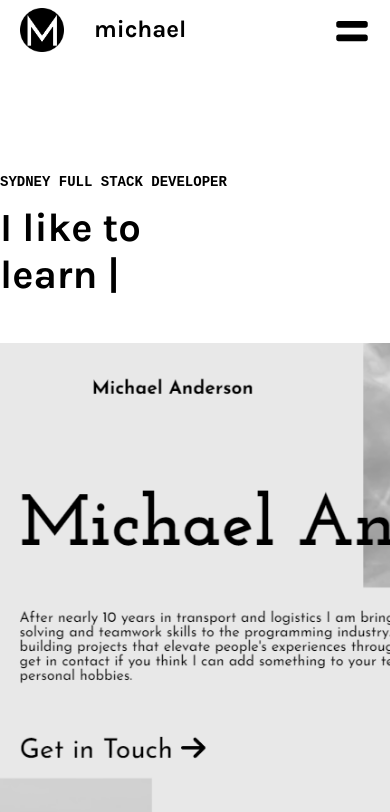
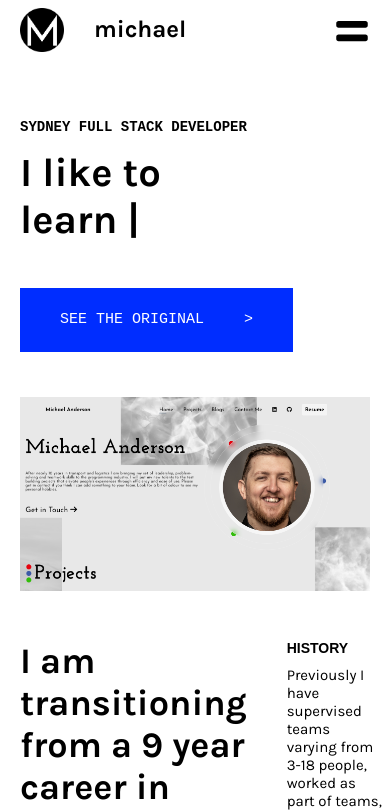
Before and after one commit to Manderson3568/WoolyMammoth, a React (Create React App) app: page / in a window 390 px wide. Shown: the top 812 px of the page. Built offline with nearby package versions, Linux system fonts and the light colour scheme; a web font is replaced by a local one.

Commit message:
intro image responsiveness added

```diff
--- a/src/App.css
+++ b/src/App.css
@@ -10,15 +10,28 @@
   margin: 0 auto;
 }
 .App .largeSection {
-  width: 1260px;
+  width: 100%;
+  max-width: 1260px;
   margin: 0 auto;
 }
 .App.dark {
   background-color: #17151d;
   color: white;
 }
+@media only screen and (max-width: 1025px) {
+  .App .section {
+    padding: 45px 0;
+  }
+}
 @media only screen and (max-width: 768px) {
   .App {
     padding: 0;
   }
+  .App .section {
+    padding: 45px 20px;
+  }
+  .App .largeSection {
+    box-sizing: border-box;
+    padding: 0 20px;
+  }
 }
--- a/src/components/TypingTextBox/TypingTextBoxStyles.css
+++ b/src/components/TypingTextBox/TypingTextBoxStyles.css
@@ -1,6 +1,5 @@
 @import url("https://fonts.googleapis.com/css2?family=PT+Mono&display=swap");
 .typingTextBox {
-  padding-bottom: 45px;
   max-width: 1160px;
   margin: 0 auto;
 }
@@ -61,7 +60,6 @@
 }
 @media only screen and (max-width: 1260px) {
   .App .section.typingTextBox {
-    padding-bottom: 45px;
     width: 100%;
     margin: 0;
   }
--- a/src/components/blueButton/BlueButton.jsx
+++ b/src/components/blueButton/BlueButton.jsx
@@ -1,11 +1,27 @@
+import { forwardRef, useState, useEffect } from "react";
 import "./BlueButtonStyles.css";
-const BlueButton = ({ text, link }) => {
+const BlueButton = forwardRef(({ text, link }, ref) => {
+  const [visible, setVisible] = useState(false);
+  useEffect(() => {
+    const observer = new IntersectionObserver((entries) => {
+      if (entries[0].isIntersecting) {
+        setVisible(true);
+      }
+    });
+    if (ref) {
+      observer.observe(ref.current);
+    }
+  }, []);
   const arrow = ">";
   return (
-    <a href={`${link || "#"}`} className="blueButton">
+    <a
+      href={`${link || "#"}`}
+      className={`blueButton ${visible ? "visible" : ""}`}
+      ref={ref}
+    >
       <span className="buttonLeft">{text}</span>
       <span className="buttonRight">{arrow}</span>
     </a>
   );
-};
+});
 export default BlueButton;
--- a/src/components/introImage/IntroImage.jsx
+++ b/src/components/introImage/IntroImage.jsx
@@ -1,11 +1,14 @@
 import BlueButton from "../blueButton/BlueButton";
+import { useRef } from "react";
 import "./IntroImageStyles.css";
 const IntroImage = ({ buttonText, image, imageAlt }) => {
+  const button = useRef();
   return (
     <div className="introImage largeSection">
       <BlueButton
         text={buttonText}
         link="https://michael-anderson-portfolio.firebaseapp.com/"
+        ref={button}
       />
       <img src={image} alt={imageAlt} />
     </div>
--- a/src/components/introImage/IntroImageStyles.css
+++ b/src/components/introImage/IntroImageStyles.css
@@ -2,6 +2,7 @@
   position: relative;
 }
 .introImage img {
+  object-fit: cover;
   width: 100%;
   /* margin: 45px 0; */
   animation: blurIn 0.5s ease 1;
@@ -9,10 +10,15 @@
 .introImage .blueButton {
   position: absolute;
   right: 45px;
+  top: -12px;
+  transition: top 0.8s ease, opacity 0.3s ease;
+  z-index: 100;
+  opacity: 0;
+  font-size: 15px;
+}
+.introImage .blueButton.visible {
   top: -32px;
-  animation: dropIn 0.5s ease 1;
-  z-index: 100;
-  font-size: 15px;
+  opacity: 1;
 }
 @keyframes dropIn {
   0% {
@@ -35,3 +41,19 @@
     filter: blur(0px);
   }
 }
+
+@media only screen and (max-width: 1025px) {
+  .introImage .blueButton {
+    position: relative;
+    left: 0px;
+    top: 15px;
+    opacity: 0;
+  }
+  .introImage .blueButton.visible {
+    opacity: 1;
+    top: 0;
+  }
+  .introImage img {
+    margin-top: 45px;
+  }
+}
```
